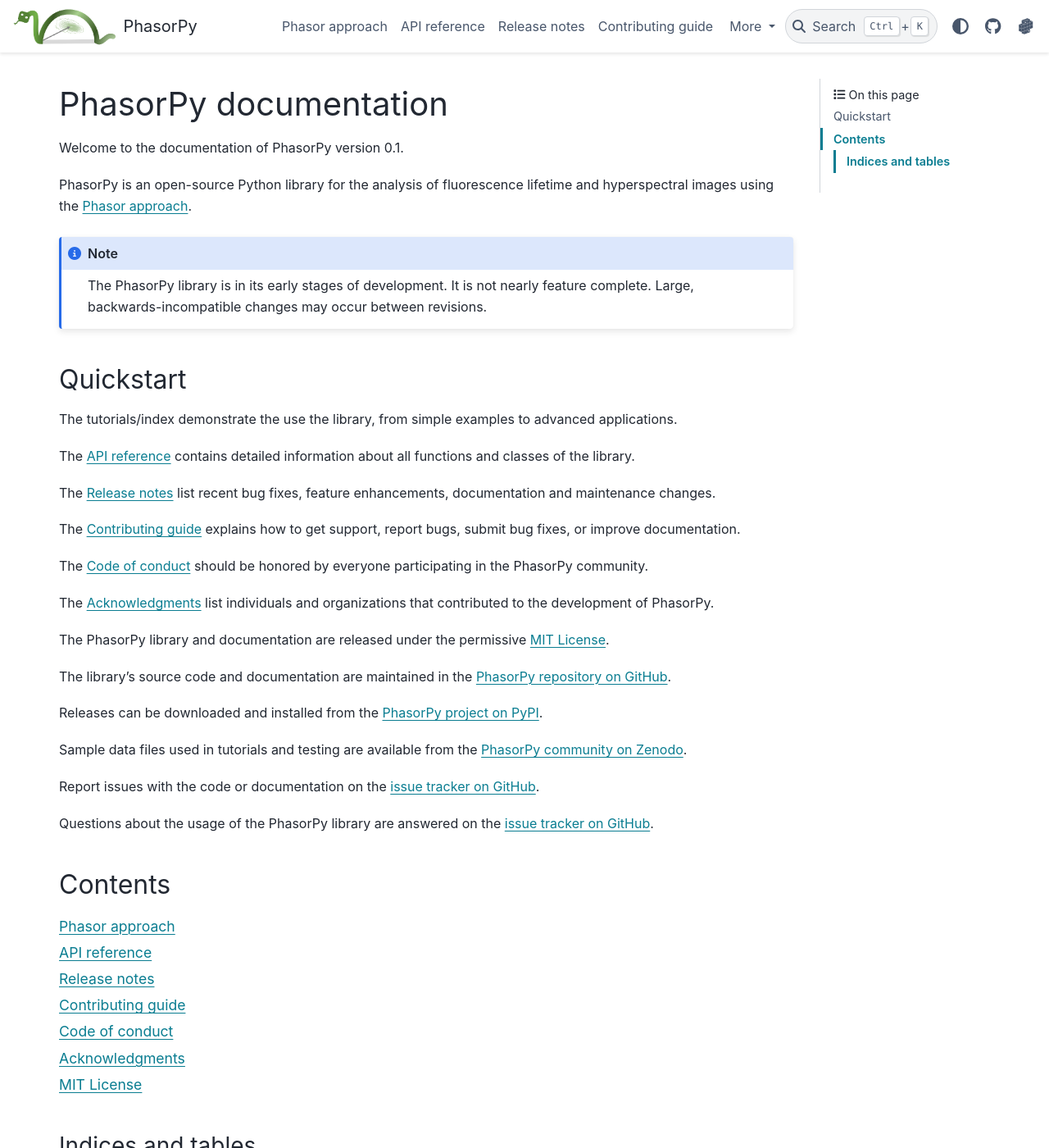
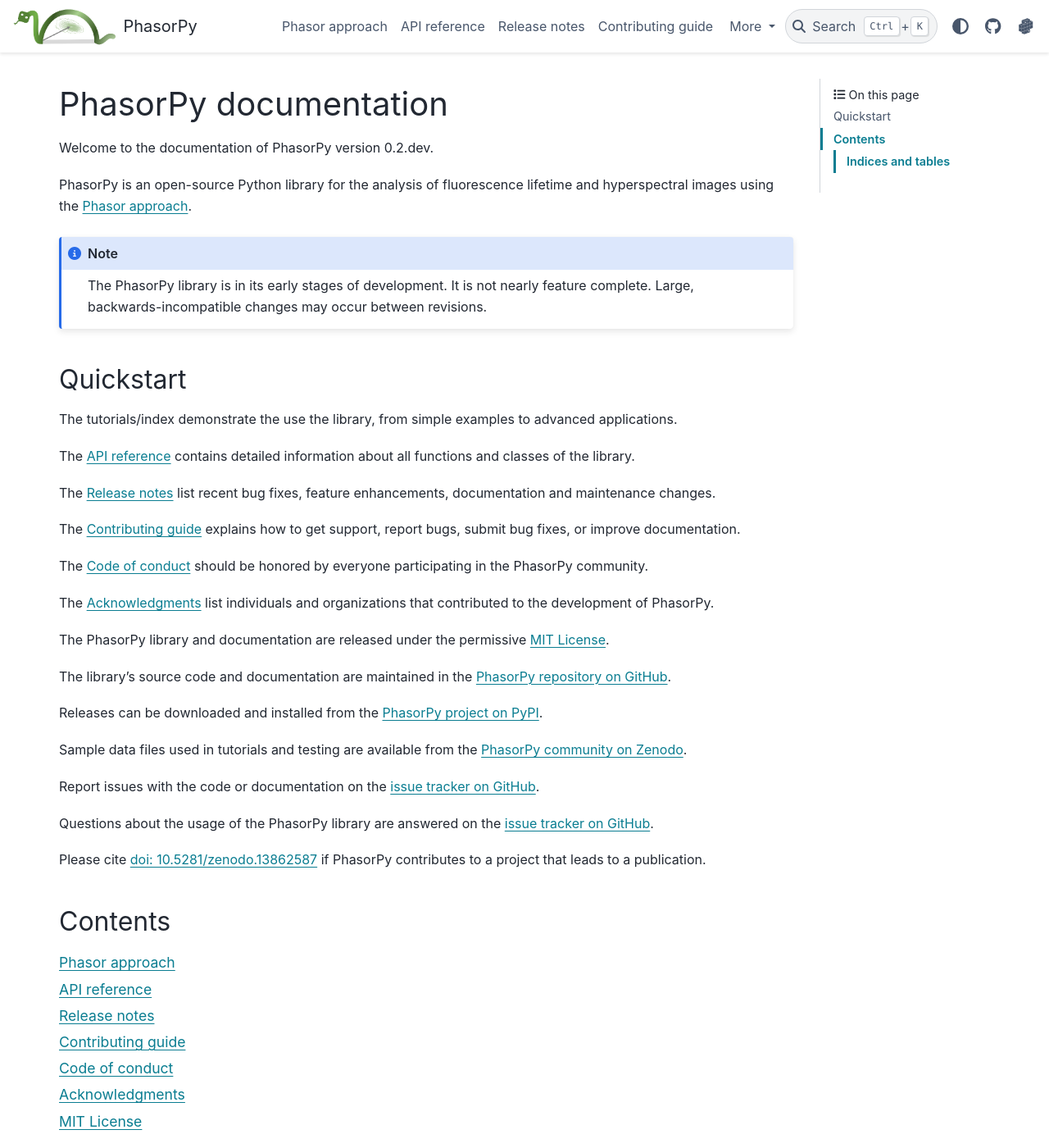
Before and after one commit to phasorpy/phasorpy, a Sphinx documentation site: the page built from docs/index.rst, in a window 1280 px wide and 1400 px high. Shown: the whole window at 82% size. Built offline with Sphinx 7.4.7 and the PyData theme 0.15.4, drawn with Linux system fonts in a browser that asks for light colours; pages that are not in the unit, such as notebooks, are missing from menus.

Commit message:
Bump version (#132)

```diff
--- a/docs/index.rst
+++ b/docs/index.rst
@@ -51,6 +51,10 @@
 Questions about the usage of the PhasorPy library are answered on the
 `issue tracker on GitHub <https://github.com/phasorpy/phasorpy/issues>`_.
 
+Please cite
+`doi: 10.5281/zenodo.13862587 <https://doi.org/10.5281/zenodo.13862587>`_
+if PhasorPy contributes to a project that leads to a publication.
+
 Contents
 ========
 
--- a/src/phasorpy/version.py
+++ b/src/phasorpy/version.py
@@ -2,7 +2,7 @@
 
 from __future__ import annotations
 
-__version__ = '0.1'
+__version__ = '0.2.dev'
 
 
 def versions(
```
